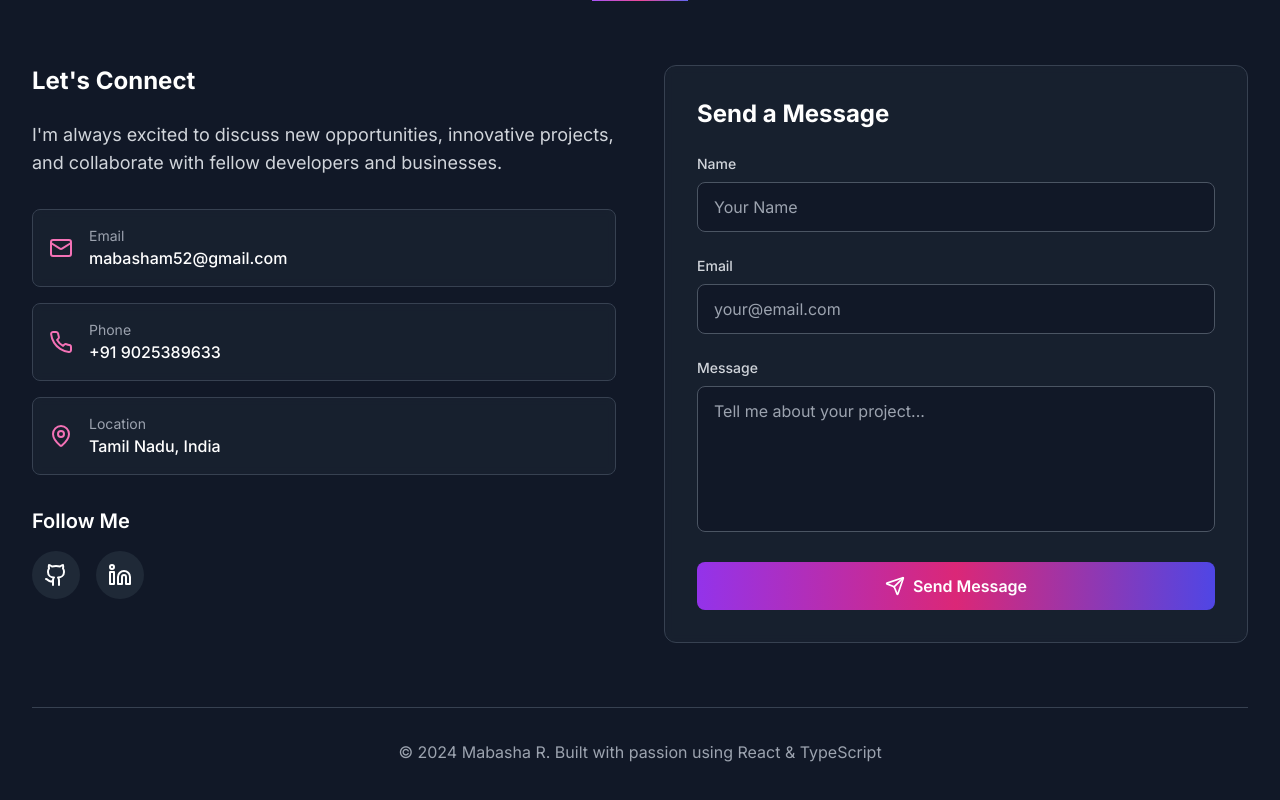
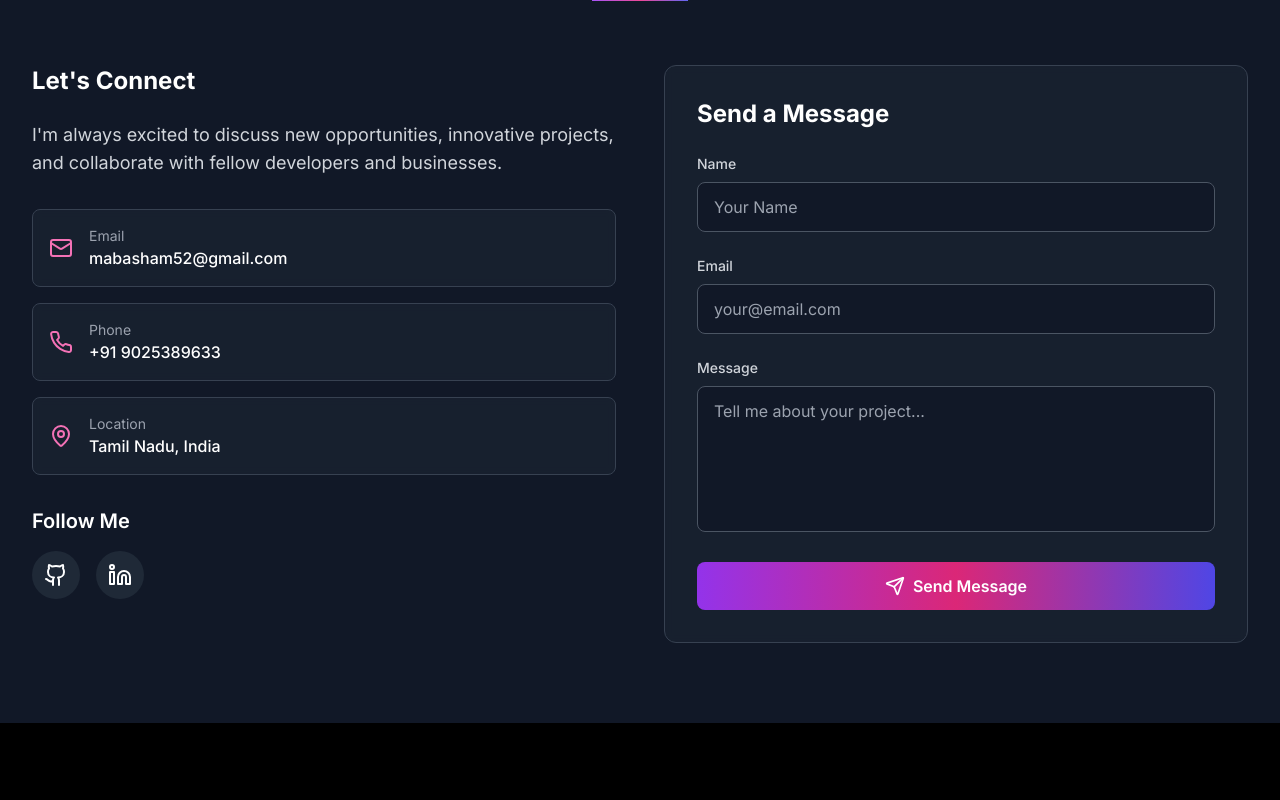
Before and after one commit to coders2345/Mabasha-Portfolio, a React (Vite) app: page / in a window 1280 px wide. Shown: the part 6046-6846 px from the top of the page. After the commit the page ends 6769 px from the top, so only its background shows below. Built offline with nearby package versions, Linux system fonts and the light colour scheme.

Commit message:
Remove footer and copyright from Contact component

```diff
--- a/src/components/Contact.tsx
+++ b/src/components/Contact.tsx
@@ -1,4 +1,3 @@
-
 import { useState } from 'react';
 import { Mail, Phone, MapPin, Github, Linkedin, Send } from 'lucide-react';
 
@@ -185,13 +184,6 @@ const Contact = () => {
             </form>
           </div>
         </div>
-
-        {/* Bottom Section */}
-        <div className="mt-16 pt-8 border-t border-gray-700 text-center">
-          <p className="text-gray-400">
-            © 2024 Mabasha R. Built with passion using React & TypeScript
-          </p>
-        </div>
       </div>
     </section>
   );
```
